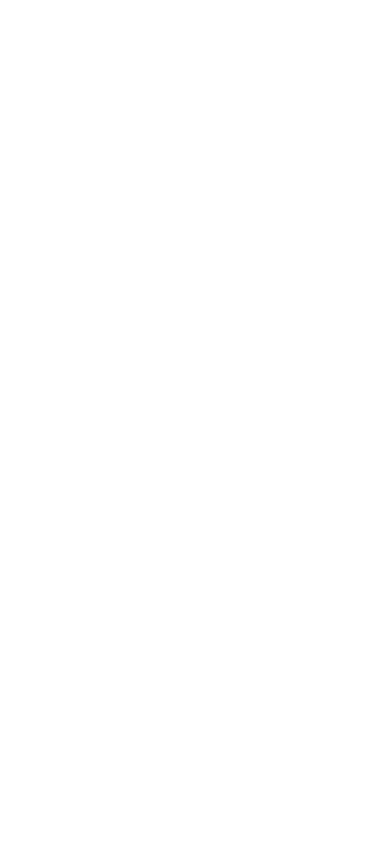
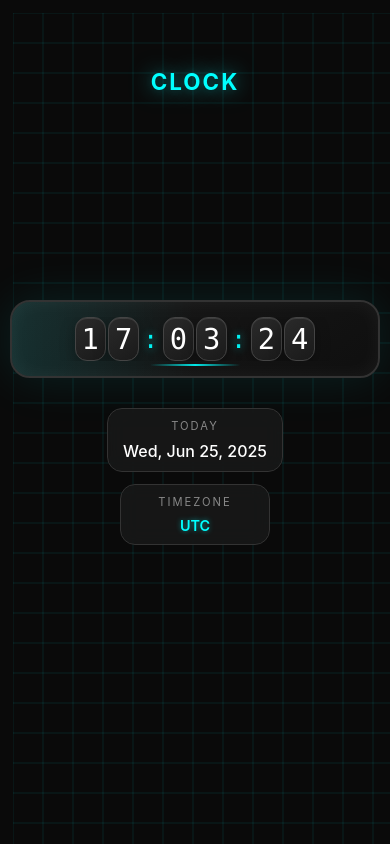
Before and after one commit to akashasahu07/Modern-Clock, a plain HTML site: page index.html in a window 390 px wide. Drawn offline with Linux system fonts and the light colour scheme.

Commit message:
all code update

```diff
--- a/index.html
+++ b/index.html
@@ -1,13 +1,37 @@
 <!DOCTYPE html>
 <html lang="en">
+
 <head>
     <meta charset="UTF-8">
     <meta name="viewport" content="width=device-width, initial-scale=1.0">
     <title>Modern Clock</title>
     <link rel="stylesheet" href="style.css">
 </head>
+
 <body>
+    <div class="grid-background"></div>
+
+    <h1>Clock</h1>
+
+    <div class="clock-wrapper">
+        <div class="clock-container">
+            <div id="clock"></div>
+            <div class="accent-line"></div>
+        </div>
+
+        <div class="info-panel">
+            <div class="date-section">
+                <div class="date-label">Today</div>
+                <div class="date-value" id="date"></div>
+            </div>
+            <div class="timezone-section">
+                <div class="timezone-label">Timezone</div>
+                <div class="timezone-value" id="timezone"></div>
+            </div>
+        </div>
+    </div>
 
     <script src="script.js"></script>
 </body>
+
 </html>
--- a/script.js
+++ b/script.js
@@ -0,0 +1,47 @@
+function updateClock() {
+    const now = new Date();
+
+    // Format time
+    const hours = String(now.getHours()).padStart(2, '0');
+    const minutes = String(now.getMinutes()).padStart(2, '0');
+    const seconds = String(now.getSeconds()).padStart(2, '0');
+
+    // Create segmented display
+    const timeHTML = `
+                <span class="digit">${hours[0]}</span><span class="digit">${hours[1]}</span>
+                <span class="separator">:</span>
+                <span class="digit">${minutes[0]}</span><span class="digit">${minutes[1]}</span>
+                <span class="separator">:</span>
+                <span class="digit">${seconds[0]}</span><span class="digit">${seconds[1]}</span>
+            `;
+
+    document.getElementById('clock').innerHTML = timeHTML;
+
+    // Format date
+    const options = {
+        weekday: 'short',
+        month: 'short',
+        day: 'numeric',
+        year: 'numeric'
+    };
+    const dateString = now.toLocaleDateString('en-US', options);
+    document.getElementById('date').textContent = dateString;
+
+    // Show timezone
+    const timezone = Intl.DateTimeFormat().resolvedOptions().timeZone.split('/').pop();
+    document.getElementById('timezone').textContent = timezone.replace('_', ' ');
+}
+
+// Update clock every second
+updateClock();
+setInterval(updateClock, 1000);
+
+// Add click effects to digits
+document.addEventListener('click', (e) => {
+    if (e.target.classList.contains('digit')) {
+        e.target.style.transform = 'scale(0.95)';
+        setTimeout(() => {
+            e.target.style.transform = '';
+        }, 150);
+    }
+});
--- a/style.css
+++ b/style.css
@@ -0,0 +1,506 @@
+* {
+    margin: 0;
+    padding: 0;
+    box-sizing: border-box;
+}
+
+body {
+    font-family: 'SF Pro Display', -apple-system, BlinkMacSystemFont, 'Segoe UI', sans-serif;
+    background: #0a0a0a;
+    min-height: 100vh;
+    min-height: 100dvh;
+    /* Dynamic viewport height for mobile */
+    display: flex;
+    justify-content: center;
+    align-items: center;
+    position: relative;
+    overflow: hidden;
+    padding: 10px;
+    /* Prevent edge cutoff */
+}
+
+.grid-background {
+    position: fixed;
+    top: 0;
+    left: 0;
+    width: 100%;
+    height: 100%;
+    background-image:
+        linear-gradient(rgba(0, 255, 255, 0.1) 1px, transparent 1px),
+        linear-gradient(90deg, rgba(0, 255, 255, 0.1) 1px, transparent 1px);
+    background-size: 50px 50px;
+    animation: gridMove 20s linear infinite;
+    z-index: -1;
+}
+
+@keyframes gridMove {
+    0% {
+        transform: translate(0, 0);
+    }
+
+    100% {
+        transform: translate(50px, 50px);
+    }
+}
+
+h1 {
+    position: absolute;
+    top: 15%;
+    left: 50%;
+    transform: translateX(-50%);
+    color: #00ffff;
+    font-size: 2.5rem;
+    font-weight: 700;
+    letter-spacing: 8px;
+    text-transform: uppercase;
+    text-shadow: 0 0 20px rgba(0, 255, 255, 0.5);
+    animation: glow 3s ease-in-out infinite alternate;
+}
+
+@keyframes glow {
+    from {
+        text-shadow: 0 0 20px rgba(0, 255, 255, 0.5);
+    }
+
+    to {
+        text-shadow: 0 0 30px rgba(0, 255, 255, 0.8), 0 0 40px rgba(0, 255, 255, 0.6);
+    }
+}
+
+.clock-wrapper {
+    position: relative;
+    display: flex;
+    flex-direction: column;
+    align-items: center;
+    gap: 30px;
+    width: 100%;
+    max-width: 1200px;
+    /* Prevent excessive width on large screens */
+    margin: 0 auto;
+}
+
+.clock-container {
+    background: linear-gradient(145deg, #1a1a1a, #0f0f0f);
+    border: 2px solid #333;
+    border-radius: 20px;
+    padding: 50px 60px;
+    box-shadow:
+        0 0 50px rgba(0, 255, 255, 0.1),
+        inset 0 0 20px rgba(255, 255, 255, 0.05);
+    position: relative;
+    overflow: hidden;
+    width: 100%;
+    max-width: 800px;
+    /* Prevent excessive width */
+}
+
+.clock-container::before {
+    content: '';
+    position: absolute;
+    top: 0;
+    left: -100%;
+    width: 100%;
+    height: 100%;
+    background: linear-gradient(90deg, transparent, rgba(0, 255, 255, 0.1), transparent);
+    animation: scan 4s linear infinite;
+}
+
+@keyframes scan {
+    0% {
+        left: -100%;
+    }
+
+    100% {
+        left: 100%;
+    }
+}
+
+#clock {
+    font-size: 5rem;
+    font-weight: 300;
+    color: #ffffff;
+    text-align: center;
+    font-family: 'SF Mono', 'Monaco', 'Consolas', monospace;
+    position: relative;
+    z-index: 2;
+    display: flex;
+    align-items: center;
+    justify-content: center;
+    flex-wrap: nowrap;
+    white-space: nowrap;
+    overflow-x: auto;
+    scrollbar-width: none;
+    -ms-overflow-style: none;
+}
+
+#clock::-webkit-scrollbar {
+    display: none;
+}
+
+.digit {
+    display: inline-block;
+    background: linear-gradient(145deg, #2a2a2a, #1a1a1a);
+    border: 1px solid #444;
+    border-radius: 12px;
+    padding: 15px 20px;
+    margin: 0 8px;
+    box-shadow:
+        0 5px 15px rgba(0, 0, 0, 0.3),
+        inset 0 1px 0 rgba(255, 255, 255, 0.1);
+    transition: all 0.3s cubic-bezier(0.4, 0, 0.2, 1);
+    position: relative;
+    overflow: hidden;
+}
+
+.digit::before {
+    content: '';
+    position: absolute;
+    top: 0;
+    left: 0;
+    right: 0;
+    height: 2px;
+    background: linear-gradient(90deg, transparent, #00ffff, transparent);
+    transform: translateX(-100%);
+    transition: transform 0.3s ease;
+}
+
+.digit:hover::before {
+    transform: translateX(100%);
+}
+
+.digit:hover {
+    box-shadow:
+        0 15px 25px rgba(0, 0, 0, 0.4),
+        0 0 20px rgba(0, 255, 255, 0.3);
+    border-color: #00ffff;
+}
+
+.separator {
+    color: #00ffff;
+    font-size: 4rem;
+    margin: 0 15px;
+    animation: pulse 2s infinite;
+    text-shadow: 0 0 10px rgba(0, 255, 255, 0.8);
+}
+
+@keyframes pulse {
+
+    0%,
+    100% {
+        opacity: 1;
+        transform: scale(1);
+    }
+
+    50% {
+        opacity: 0.6;
+        transform: scale(0.9);
+    }
+}
+
+.info-panel {
+    display: flex;
+    gap: 40px;
+    align-items: center;
+    width: 100%;
+    max-width: 600px;
+    justify-content: center;
+    flex-wrap: wrap;
+    /* Allow wrapping on smaller screens */
+}
+
+.date-section,
+.timezone-section {
+    background: rgba(26, 26, 26, 0.8);
+    border: 1px solid #333;
+    border-radius: 15px;
+    padding: 20px 30px;
+    text-align: center;
+    backdrop-filter: blur(10px);
+    flex: 1;
+    min-width: 150px;
+    /* Minimum width for readability */
+    max-width: 250px;
+    /* Maximum width to prevent stretching */
+}
+
+.date-section {
+    color: #ffffff;
+}
+
+.date-label,
+.timezone-label {
+    font-size: 0.8rem;
+    text-transform: uppercase;
+    letter-spacing: 2px;
+    color: #888;
+    margin-bottom: 8px;
+}
+
+.date-value {
+    font-size: 1.3rem;
+    font-weight: 500;
+    color: #ffffff;
+}
+
+.timezone-section {
+    color: #00ffff;
+}
+
+.timezone-value {
+    font-size: 1.1rem;
+    font-weight: 600;
+    color: #00ffff;
+    text-shadow: 0 0 5px rgba(0, 255, 255, 0.5);
+}
+
+.accent-line {
+    position: absolute;
+    bottom: 10px;
+    left: 50%;
+    transform: translateX(-50%);
+    width: 60px;
+    height: 2px;
+    background: linear-gradient(90deg, transparent, #00ffff, transparent);
+    animation: lineGlow 3s ease-in-out infinite;
+}
+
+@keyframes lineGlow {
+
+    0%,
+    100% {
+        width: 60px;
+        opacity: 0.6;
+    }
+
+    50% {
+        width: 100px;
+        opacity: 1;
+    }
+}
+
+/* Tablet Landscape (768px to 1023px) */
+@media (min-width: 768px) and (max-width: 1023px) {
+    h1 {
+        font-size: 2.5rem;
+        letter-spacing: 6px;
+    }
+
+    .clock-container {
+        padding: 40px 50px;
+    }
+
+    #clock {
+        font-size: 4rem;
+    }
+
+    .digit {
+        padding: 12px 18px;
+        margin: 0 6px;
+    }
+
+    .separator {
+        font-size: 3.5rem;
+        margin: 0 12px;
+    }
+
+    .info-panel {
+        gap: 30px;
+    }
+
+    .date-section,
+    .timezone-section {
+        padding: 18px 25px;
+    }
+}
+
+/* Tablet Portrait (600px to 767px) */
+@media (min-width: 600px) and (max-width: 767px) {
+    h1 {
+        font-size: 2.2rem;
+        letter-spacing: 4px;
+    }
+
+    .clock-container {
+        padding: 35px 40px;
+    }
+
+    #clock {
+        font-size: 3.5rem;
+    }
+
+    .digit {
+        padding: 10px 15px;
+        margin: 0 5px;
+    }
+
+    .separator {
+        font-size: 3rem;
+        margin: 0 10px;
+    }
+
+    .info-panel {
+        flex-direction: column;
+        gap: 20px;
+    }
+
+    .date-section,
+    .timezone-section {
+        padding: 15px 25px;
+    }
+}
+
+/* Mobile Landscape (480px to 599px) */
+@media (min-width: 480px) and (max-width: 599px) {
+    h1 {
+        font-size: 1.8rem;
+        letter-spacing: 3px;
+        top: 10%;
+    }
+
+    .clock-container {
+        padding: 20px 15px;
+    }
+
+    #clock {
+        font-size: 2.2rem;
+    }
+
+    .digit {
+        padding: 6px 8px;
+        margin: 0 2px;
+        font-size: 2.2rem;
+    }
+
+    .separator {
+        font-size: 2rem;
+        margin: 0 4px;
+    }
+
+    .info-panel {
+        flex-direction: column;
+        gap: 15px;
+    }
+
+    .date-section,
+    .timezone-section {
+        padding: 12px 20px;
+    }
+
+    .date-value {
+        font-size: 1.1rem;
+    }
+
+    .timezone-value {
+        font-size: 1rem;
+    }
+}
+
+/* Mobile Portrait (320px to 479px) */
+@media (min-width: 320px) and (max-width: 479px) {
+    h1 {
+        font-size: 1.4rem;
+        letter-spacing: 2px;
+        top: 8%;
+    }
+
+    .clock-container {
+        padding: 15px 10px;
+    }
+
+    #clock {
+        font-size: 1.8rem;
+    }
+
+    .digit {
+        padding: 4px 6px;
+        margin: 0 1px;
+        font-size: 1.8rem;
+    }
+
+    .separator {
+        font-size: 1.6rem;
+        margin: 0 3px;
+    }
+
+    .info-panel {
+        flex-direction: column;
+        gap: 12px;
+    }
+
+    .date-section,
+    .timezone-section {
+        padding: 10px 15px;
+    }
+
+    .date-value {
+        font-size: 1rem;
+    }
+
+    .timezone-value {
+        font-size: 0.9rem;
+    }
+
+    .date-label,
+    .timezone-label {
+        font-size: 0.7rem;
+    }
+
+    .grid-background {
+        background-size: 30px 30px;
+    }
+}
+
+/* Extra Small Mobile (below 320px) */
+@media (max-width: 319px) {
+    h1 {
+        font-size: 1.2rem;
+        letter-spacing: 1px;
+        top: 6%;
+    }
+
+    .clock-container {
+        padding: 10px 8px;
+    }
+
+    #clock {
+        font-size: 1.4rem;
+    }
+
+    .digit {
+        padding: 3px 4px;
+        margin: 0 1px;
+        font-size: 1.4rem;
+    }
+
+    .separator {
+        font-size: 1.2rem;
+        margin: 0 2px;
+    }
+
+    .info-panel {
+        flex-direction: column;
+        gap: 10px;
+    }
+
+    .date-section,
+    .timezone-section {
+        padding: 8px 12px;
+    }
+
+    .date-value {
+        font-size: 0.9rem;
+    }
+
+    .timezone-value {
+        font-size: 0.8rem;
+    }
+
+    .date-label,
+    .timezone-label {
+        font-size: 0.6rem;
+    }
+
+    .grid-background {
+        background-size: 25px 25px;
+    }
+}
```
